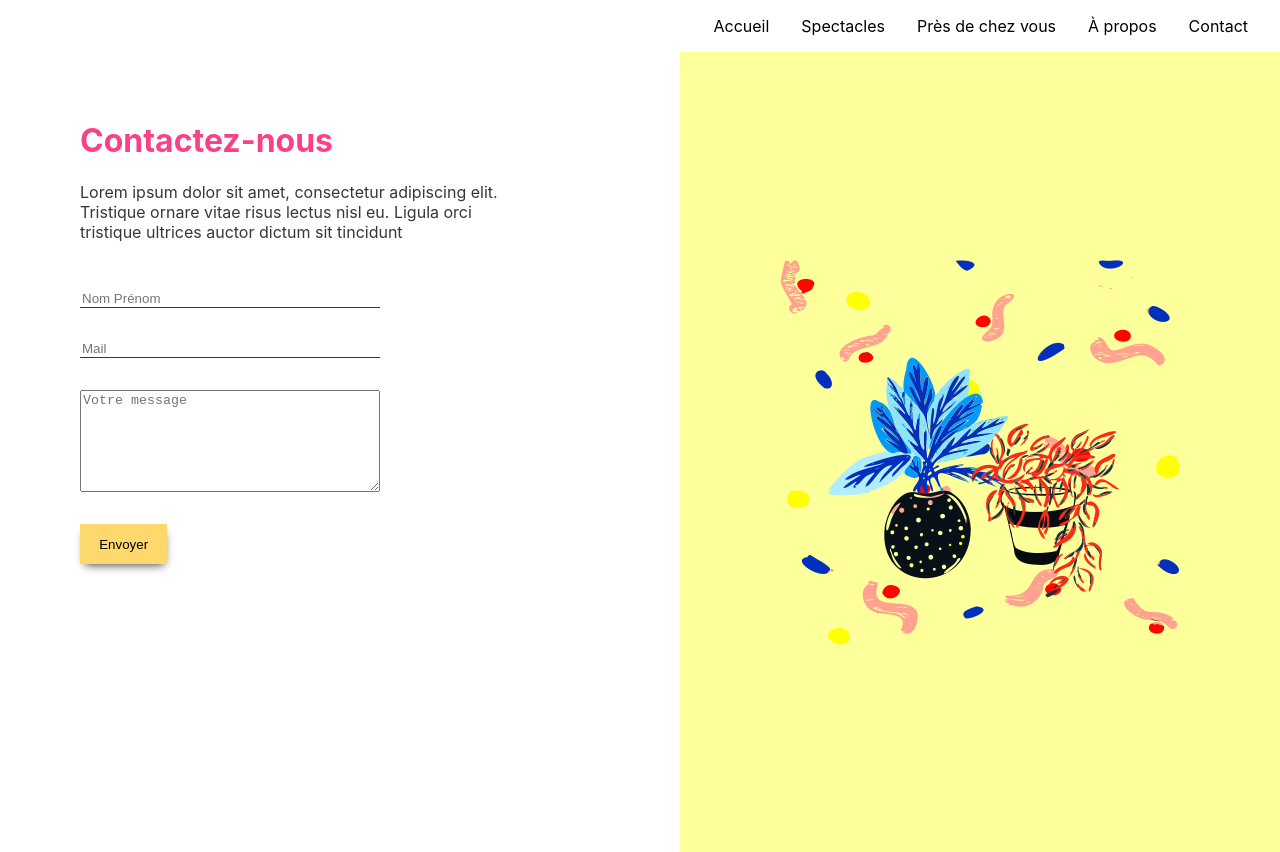
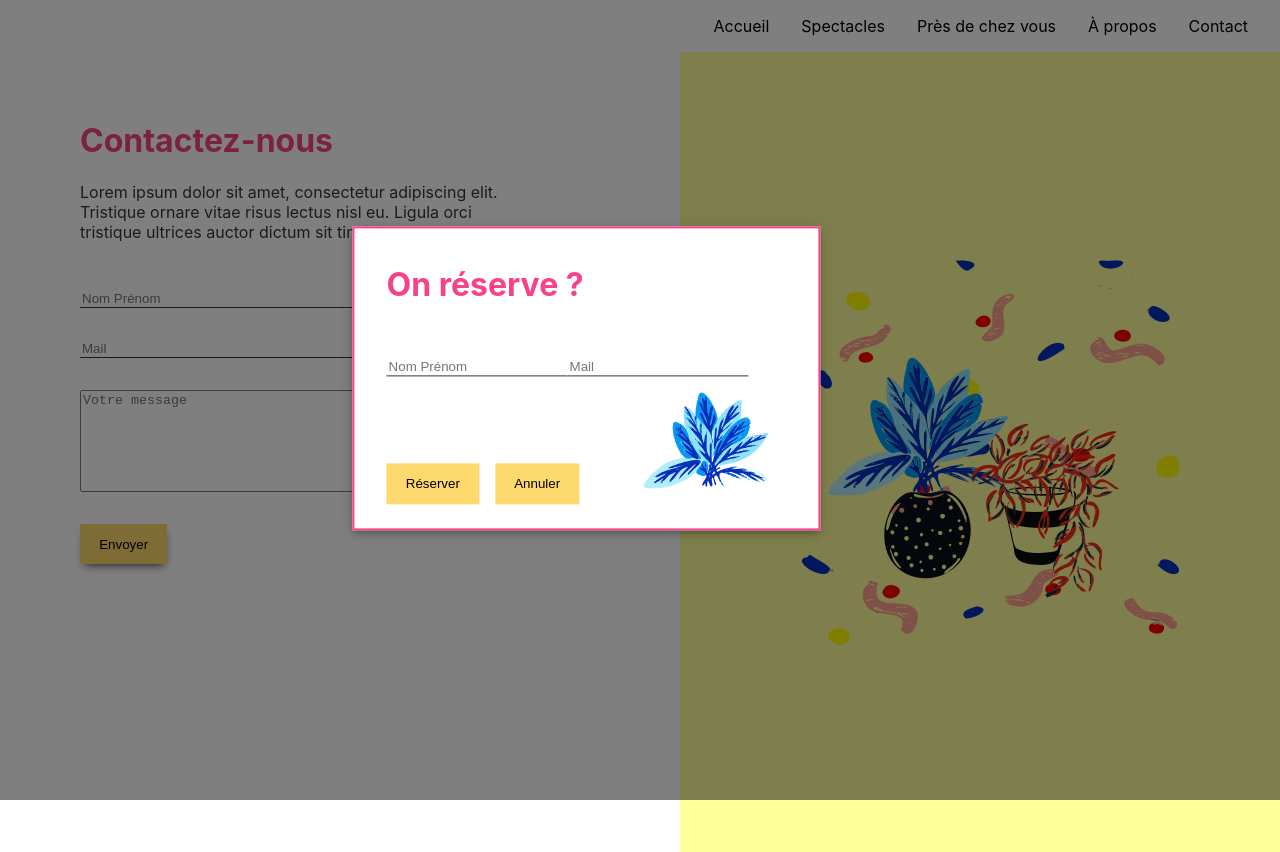
Before and after one commit to ho823/Wild-circus-front, a React (Create React App) app: page /contact in a window 1280 px wide. Both pictures are taken after a click on the button "Envoyer". Built offline with nearby package versions, Linux system fonts and the light colour scheme.

Commit message:
Install material-ui and component Modal has created

```diff
--- a/package.json
+++ b/package.json
@@ -3,9 +3,11 @@
   "version": "0.1.0",
   "private": true,
   "dependencies": {
+    "@material-ui/core": "^4.11.0",
     "@testing-library/jest-dom": "^4.2.4",
     "@testing-library/react": "^9.5.0",
     "@testing-library/user-event": "^7.2.1",
+    "materialize-css": "^1.0.0-rc.2",
     "react": "^16.13.1",
     "react-dom": "^16.13.1",
     "react-router-dom": "^5.2.0",
--- a/public/index.html
+++ b/public/index.html
@@ -23,6 +23,7 @@
       work correctly both with client-side routing and a non-root public URL.
       Learn how to configure a non-root public URL by running `npm run build`.
     -->
+
     <title>React App</title>
   </head>
   <body>
@@ -39,4 +40,5 @@
       To create a production bundle, use `npm run build` or `yarn build`.
     -->
   </body>
+
 </html>
--- a/src/App.js
+++ b/src/App.js
@@ -5,6 +5,7 @@ import AllShows from './components/AllShows';
 import About from './components/About';
 import Maps from './components/Maps';
 import Contact from './components/Contact';
+
 
 
 
--- a/src/components/Contact.jsx
+++ b/src/components/Contact.jsx
@@ -1,9 +1,10 @@
 import React from 'react';
 import styled from 'styled-components';
 import Navbar from './Navbar';
-import { Paragraph, Button, Title, Input } from '../Mainstyle';
+import { Paragraph, Title, Input } from '../Mainstyle';
 import dupoplants from '../image/duoplants.png';
 
+import Modal from './Modal';
 
 const ContactContainer = styled.div`
   height: 100vh;
@@ -35,11 +36,6 @@ const TitleH1 = styled(Title)`
 const ContactContent = styled(Paragraph)`
   width: 70%;
 
-`;
-
-const ContactButton = styled(Button)`
-  box-shadow: 1px 5px 10px -4px rgba(0,0,0,0.75);
-  margin-top: 2rem;
 `;
 
 const ContactForm = styled.form`
@@ -89,7 +85,8 @@ export default function Contact() {
               />
             </ContactForm>
 
-            <ContactButton type="submit">Envoyer</ContactButton>
+            <Modal />
+
         </LeftContent>
 
         <RightContent>
--- /dev/null
+++ b/src/components/Modal.jsx
@@ -0,0 +1,111 @@
+import React from 'react';
+
+import { makeStyles } from '@material-ui/core/styles';
+import Modal from '@material-ui/core/Modal';
+import styled from 'styled-components';
+import { Button, Input, Title } from '../Mainstyle';
+
+import blueplant from '../image/blueplant.png';
+
+const ModalInput = styled(Input)`
+`;
+
+const ModalButton = styled(Button)`
+  box-shadow: 1px 5px 10px -4px rgba(0,0,0,0.75);
+  margin-top: 2rem;
+`;
+
+const InternButton = styled(Button)`
+  margin-top: 2rem;
+  margin-right: 1rem;
+`;
+
+const ModalTitle = styled(Title)``;
+
+const ImageModal = styled.img`
+  height: 6rem;
+  margin-left: 3rem;
+`;
+
+
+
+function rand() {
+  return Math.round(Math.random() * 20) - 10;
+}
+
+function getModalStyle() {
+  const top = 50 + rand();
+  const left = 50 + rand();
+
+  return {
+    top: `${top}%`,
+    left: `${left}%`,
+    transform: `translate(-${top}%, -${left}%)`,
+  };
+}
+
+const useStyles = makeStyles((theme) => ({
+  paper: {
+    position: 'absolute',
+    width: 400,
+    backgroundColor: theme.palette.background.paper,
+    border: '2px solid #F94189',
+    boxShadow: theme.shadows[5],
+    padding: theme.spacing(2, 4, 3),
+  },
+}));
+
+export default function SimpleModal() {
+  const classes = useStyles();
+  const [modalStyle] = React.useState(getModalStyle);
+  const [open, setOpen] = React.useState(false);
+
+  const handleOpen = () => {
+    setOpen(true);
+  };
+
+  const handleClose = () => {
+    setOpen(false);
+  };
+
+  const body = (
+    <div style={modalStyle} className={classes.paper}>
+      <ModalTitle id="simple-modal-title">On réserve ?</ModalTitle>
+      <p id="simple-modal-description">
+        <ModalInput
+         placeholder="Nom Prénom"
+         type="text"
+         name="name"/>
+        <ModalInput
+          placeholder="Mail"
+          type="email"
+          name="email"
+        />
+      </p>
+      <InternButton type="button" onClick={handleOpen}>
+        Réserver
+      </InternButton>
+      <InternButton type="button" onClick={handleClose}>
+        Annuler
+      </InternButton>
+      <ImageModal src={blueplant} alt="blue plant" />
+    </div>
+  );
+
+  return (
+    <div>
+
+      <ModalButton type="button" onClick={handleOpen}>
+        Envoyer
+      </ModalButton>
+      <Modal
+        open={open}
+        onClose={handleClose}
+        aria-labelledby="simple-modal-title"
+        aria-describedby="simple-modal-description"
+      >
+        {body}
+      </Modal>
+    </div>
+  );
+}
```
Also changed, not shown: src/components/About.jsx (line endings or trailing spaces), src/image/blueplant.png (added), 1 other file (tests, documents, lock files or other folders).
